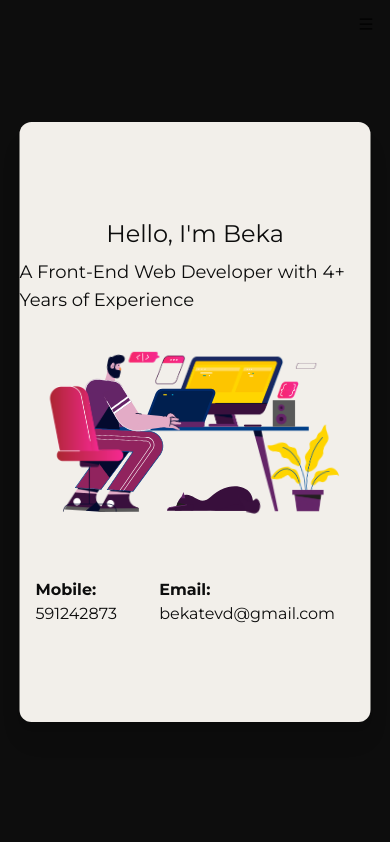
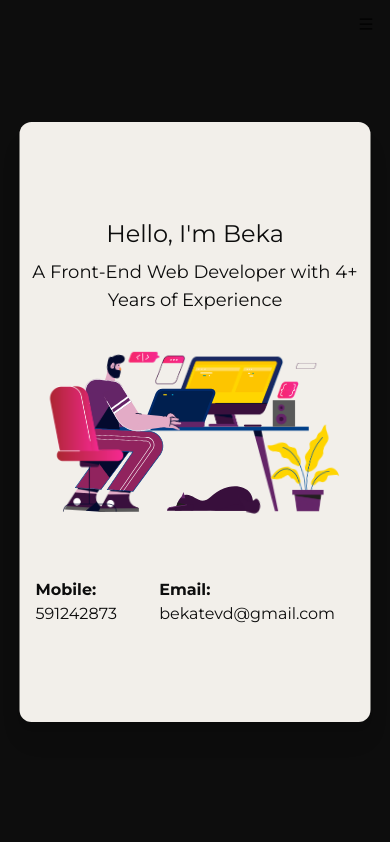
Before and after one commit to bekatev/portfolio, a React (Vite) app: page / in a window 390 px wide. Shown: the top 842 px of the page. Built offline with nearby package versions, Linux system fonts and the light colour scheme.

Commit message:
Update Main.jsx

```diff
--- a/src/components/Main.jsx
+++ b/src/components/Main.jsx
@@ -18,7 +18,7 @@ const Main = () => {
         <h1 className="text-2xl md:text-4xl xl:text-5xl text-bckg text-center">
           Hello, I'm Beka
         </h1>
-        <h2 className="text-lg md:text-xl xl:text-2xl text-bckg text-left mt-2">
+        <h2 className="text-lg md:text-xl xl:text-2xl text-bckg text-center mt-2">
           A Front-End Web Developer with 4+ Years of Experience
         </h2>
         <Lottie animationData={animationData} className="w-96" />
```
